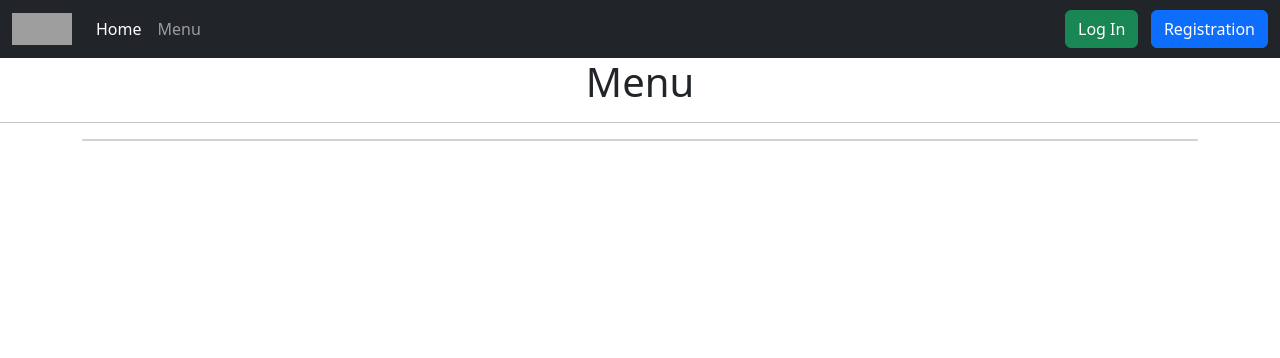
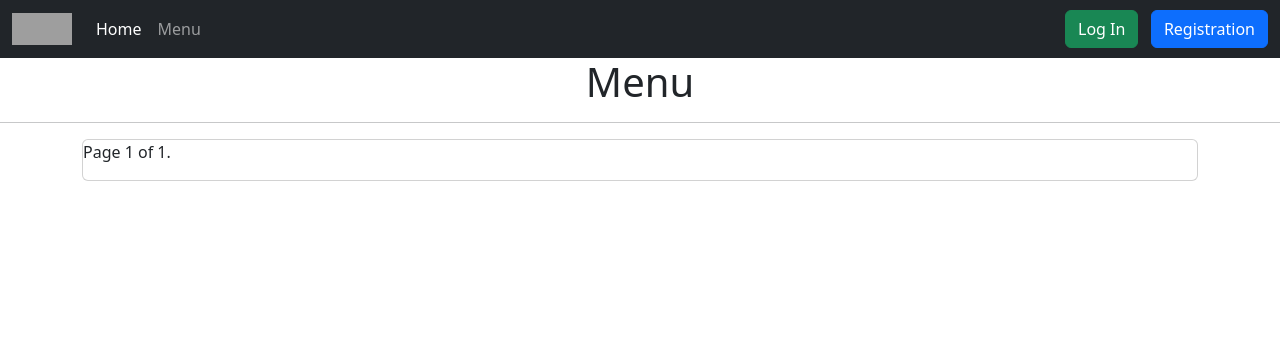
Before and after one commit to oogway93/NakedChef, a Django app: page /menu/ in a window 1280 px wide. Shown: the top 358 px of the page. Run offline with Django 4.2, Linux system fonts and the light colour scheme; data that the repository does not hold is empty; grey boxes are pictures that could not be loaded.

Commit message:
pagination

```diff
--- a/menu/views.py
+++ b/menu/views.py
@@ -10,6 +10,7 @@ from utils.views import TitleMixin
 class MenuListView(TitleMixin, ListView):
     model = Menu
     context_object_name = 'menu_list'
+    paginate_by = 3
     template_name = 'menu/menu_list.html'
     title = 'Menu'
 
--- a/templates/menu/menu_list.html
+++ b/templates/menu/menu_list.html
@@ -9,7 +9,7 @@
         <div class="row">
             <div class="col-sm">
                 <div class="card h-100">
-                    {% for menu in menu_list %}
+                    {% for menu in page_obj %}
 
                         <h2>{{ menu.section }}</h2>
                         <br>
@@ -30,9 +30,28 @@
                         &nbsp&nbsp
 
                     {% endfor %}
+                    <nav aria-label="Page navigation example" >
+                        <ul class="pagination">
+                            {% if page_obj.has_previous %}
+                                <li class="page-item"><a href="?page=1" class="page-link">&laquo; first</a></li>
+                                <li class="page-item"><a class="page-link"
+                                                         href="?page={{ page_obj.previous_page_number }}">previous</a>
+                                </li>
+                            {% endif %}
+                            <li class="page-item">
+                                Page {{ page_obj.number }} of {{ page_obj.paginator.num_pages }}.
+                            </li>
+                            {% if page_obj.has_next %}
+                                <li class="page-item"><a class="page-link" href="?page={{ page_obj.next_page_number }}">next</a>
+                                </li>
+                                <li class="page-item"><a class="page-link"
+                                                         href="?page={{ page_obj.paginator.num_pages }}">last
+                                    &raquo;</a></li>
+                            {% endif %}
+                        </ul>
+                    </nav>
                 </div>
             </div>
         </div>
     </div>
-
 {% endblock %}
```
